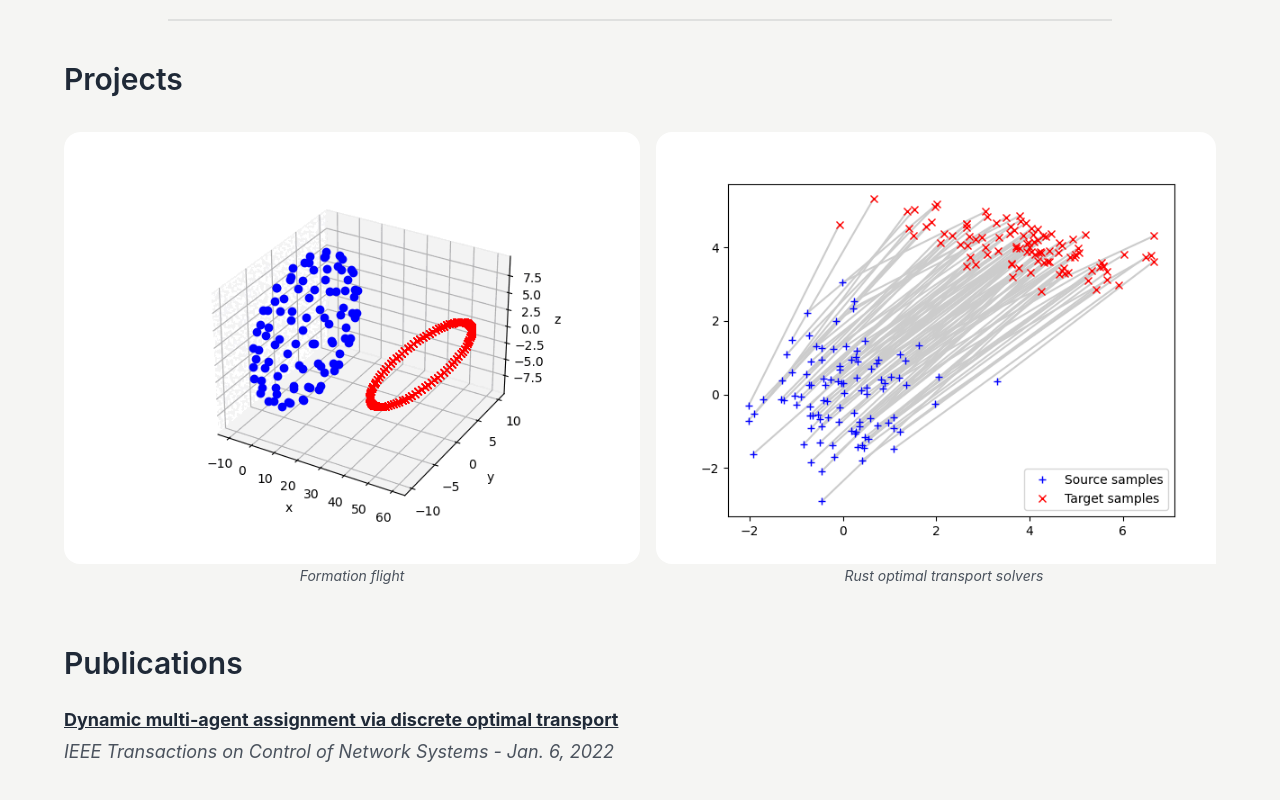
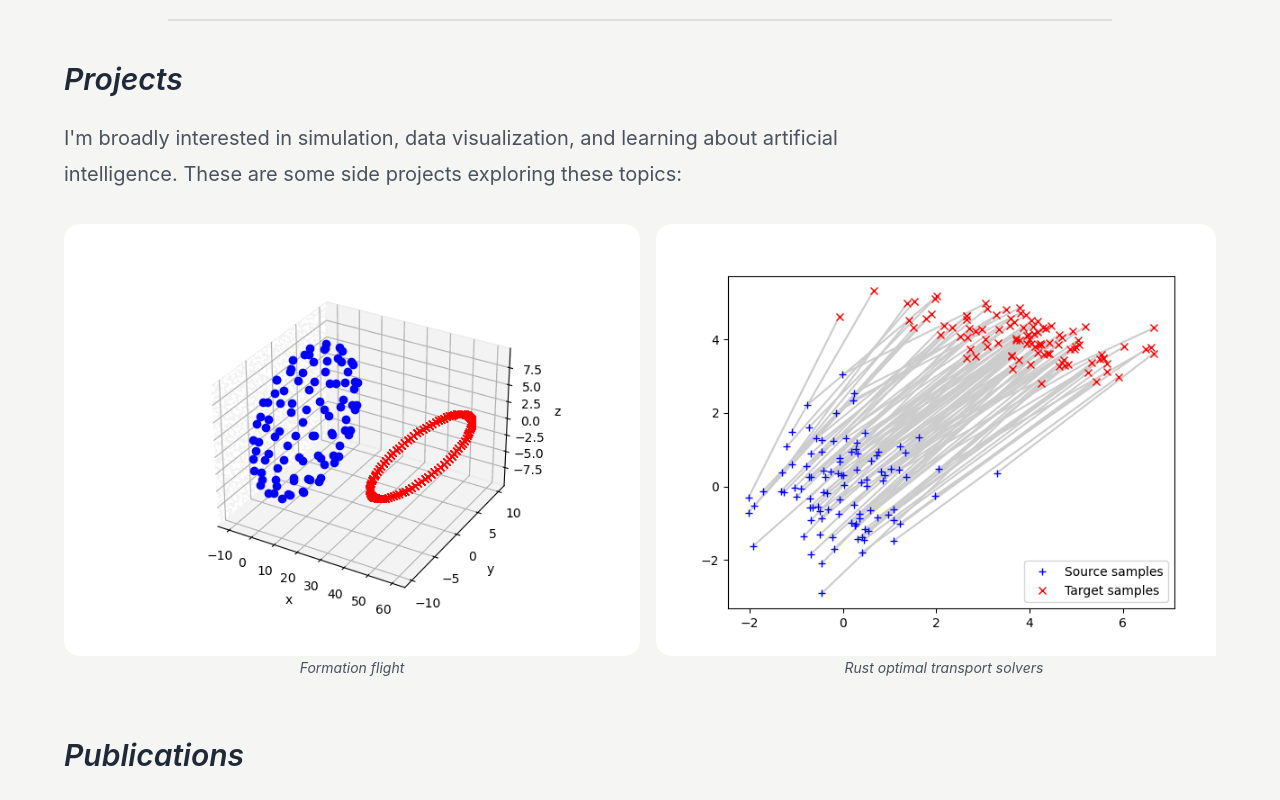
Before and after one commit to kachark/portfolio, a SvelteKit app: page / in a window 1280 px wide. Shown: the part 540-1340 px from the top of the page. Built offline with nearby package versions, Linux system fonts and the light colour scheme; grey boxes are pictures that could not be loaded.

Commit message:
added text for project section

```diff
--- a/src/routes/+page.svelte
+++ b/src/routes/+page.svelte
@@ -12,7 +12,6 @@
         <h1>About me</h1>
         <p>
           I'm an aerospace engineer with experience in defense and tech and a passion for all things space related 🚀
-          <!-- I'm broadly interested in simulation, data visualization, and learning about artificial intelligence. -->
         </p>
         <p>
           I currently work at Apple and support the Satellite Connectivity Group in delivering high impact features to users around the world.
@@ -21,8 +20,14 @@
   </div>
   <div class="divider px-6 lg:px-32 lg:pt-6" />
   <div class="flex flex-col overflow-hidden pb-6 px-6 lg:pt-6">
-    <article class="prose prose-lg pb-6 lg:pb-8 lg:prose-xl dark:prose-invert">
+    <article class="prose prose-lg pb-6 lg:pb-8 lg:prose-xl dark:prose-invert prose-h3:italic">
       <h3>Projects</h3>
+      <p class="prose lg:prose-xl">
+          I'm broadly interested in simulation, data visualization, and learning about artificial intelligence.
+          <br class="lg:hidden">
+          <br class="lg:hidden">
+          These are some side projects exploring these topics:
+      </p>
     </article>
     <div class="carousel carousel-center space-x-4 rounded-box">
       <div id="item1" class="carousel-item w-2/3 lg:w-1/2">
@@ -53,9 +58,9 @@
   </div>
 
   <div class="flex flex-col overflow-hidden pb-6 px-6 lg:pt-6">
-    <article class="prose prose-lg lg:prose-xl dark:prose-invert">
+    <article class="prose prose-lg lg:prose-xl prose-h3:italic dark:prose-invert">
       <h3 class="pt-2">Publications</h3>
-      <p class="prose lg:prose-lg">
+      <p class="prose lg:prose-xl">
         <a href="https://ieeexplore.ieee.org/document/9672686"><b>Dynamic multi-agent assignment via discrete optimal transport</b></a>
         <br>
         <i>IEEE Transactions on Control of Network Systems - Jan. 6, 2022</i>
```
